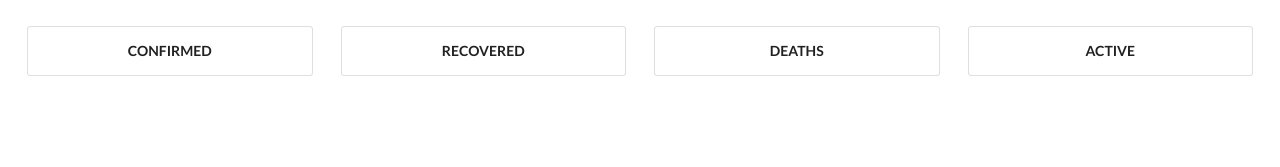
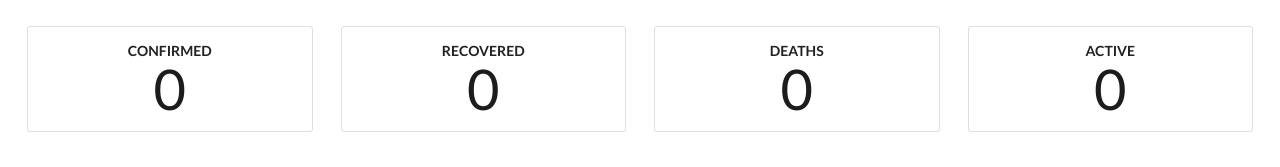
Before and after one commit to nalinkode/covidTracker, an Angular app: page /countries in a window 1280 px wide. Shown: the part 271-438 px from the top of the page. Built offline with nearby package versions, Linux system fonts and the light colour scheme; no server answers.

Commit message:
2 files modified

```diff
--- a/src/app/shared/countries/countries.component.html
+++ b/src/app/shared/countries/countries.component.html
@@ -5,8 +5,8 @@
   <div class="mx-auto">
     <div class="form-group col-lg-5 mx-auto">
       <label for="c">Select Country</label>
-      <select class="form-control" id="c">
-        <option value="con" *ngFor="let con of countries">{{con}}</option>
+      <select class="form-control" id="c" #value (change)="onChange(value.value)">
+        <option value="{{con}}" *ngFor="let con of countries">{{con}}</option>
       </select>
     </div>
   </div>
--- a/src/app/shared/countries/countries.component.ts
+++ b/src/app/shared/countries/countries.component.ts
@@ -10,6 +10,11 @@
 export class CountriesComponent implements OnInit {
  data : GlobalDataSummary[];
  countries : string[] = [];
+ totalConfirmed = 0;
+  totalActive = 0;
+  totalDeaths = 0;
+  totalRecovered = 0;
+
 constructor(private covidService : CovidServiceService ) { }
 
   ngOnInit() {
@@ -21,4 +26,17 @@
       })
   }
 
+  onChange(country : string){
+     this.data.forEach(res=>{
+       if(res.country == country){
+         this.totalActive = res.active;
+         this.totalConfirmed = res.confirmed;
+         this.totalDeaths = res.deaths;
+         this.totalRecovered = res.recovered;
+       }
+     })
+
+
+  }
+
 }
```
